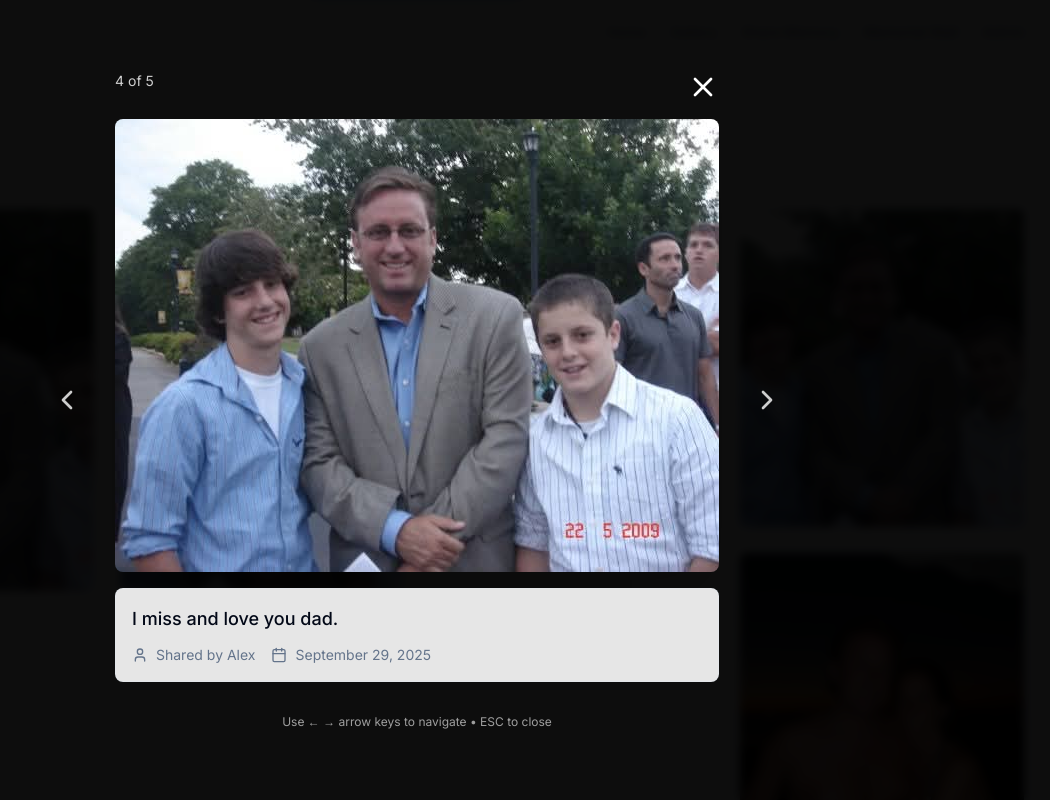
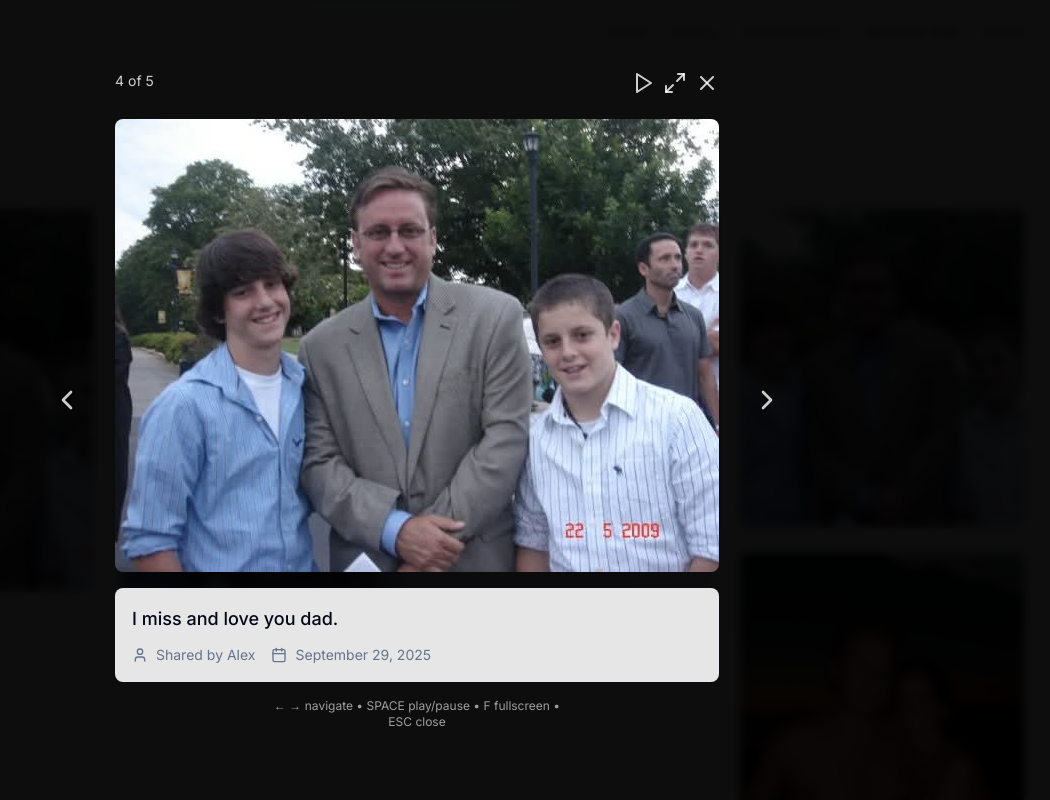
Before and after one commit to mun1ch/rudy-memorial, a Next.js app: page /gallery in a window 1280 px wide. Both pictures are taken after a click on the element 795 px from the left and 856 px from the top of the page. Shown: the part 456-1256 px from the top of the page, without its empty margins (223-1273 px from the left). Built offline with nearby package versions, Linux system fonts and the light colour scheme.

Commit message:
Auto pause works well

```diff
--- a/app/(public)/gallery/page.tsx
+++ b/app/(public)/gallery/page.tsx
@@ -2,10 +2,10 @@
 
 import { Button } from "@/components/ui/button";
 import { Card, CardContent } from "@/components/ui/card";
-import { Camera, Upload, Heart, Eye, Calendar, User, ChevronLeft, ChevronRight, X } from "lucide-react";
+import { Camera, Upload, Heart, Eye, Calendar, User, ChevronLeft, ChevronRight, X, Maximize2, Minimize2, Play, Pause } from "lucide-react";
 import Link from "next/link";
 import Image from "next/image";
-import { useState, useEffect } from "react";
+import { useState, useEffect, useRef, useCallback } from "react";
 
 interface Photo {
   id: string;
@@ -19,10 +19,18 @@ interface Photo {
   approved: boolean;
 }
 
+// Global auto-play state - completely independent of React
+let isAutoPlaying = false;
+let playInterval: NodeJS.Timeout | null = null;
+let currentPhotos: Photo[] = [];
+let currentPhotoIndex = 0;
+
 export default function GalleryPage() {
   const [photos, setPhotos] = useState<Photo[]>([]);
   const [loading, setLoading] = useState(true);
   const [selectedPhoto, setSelectedPhoto] = useState<Photo | null>(null);
+  const [isFullscreen, setIsFullscreen] = useState(false);
+  const [isPlaying, setIsPlaying] = useState(false);
 
   useEffect(() => {
     // Fetch photos from the API endpoint
@@ -55,6 +63,25 @@ export default function GalleryPage() {
     const currentIndex = photos.findIndex(photo => photo.id === selectedPhoto.id);
     const previousIndex = currentIndex > 0 ? currentIndex - 1 : photos.length - 1;
     setSelectedPhoto(photos[previousIndex]);
+    // Don't stop auto-play when navigating programmatically
+  };
+
+  const goToPreviousPhotoManual = () => {
+    stopAutoPlay(); // Stop auto-play on manual navigation
+    goToPreviousPhoto();
+    // Update global index
+    if (selectedPhoto) {
+      currentPhotoIndex = photos.findIndex(photo => photo.id === selectedPhoto.id);
+    }
+  };
+
+  const goToNextPhotoManual = () => {
+    stopAutoPlay(); // Stop auto-play on manual navigation
+    goToNextPhoto();
+    // Update global index
+    if (selectedPhoto) {
+      currentPhotoIndex = photos.findIndex(photo => photo.id === selectedPhoto.id);
+    }
   };
 
   const goToNextPhoto = () => {
@@ -62,6 +89,62 @@ export default function GalleryPage() {
     const currentIndex = photos.findIndex(photo => photo.id === selectedPhoto.id);
     const nextIndex = currentIndex < photos.length - 1 ? currentIndex + 1 : 0;
     setSelectedPhoto(photos[nextIndex]);
+    // Don't stop auto-play when navigating programmatically
+  };
+
+  const startAutoPlay = () => {
+    if (photos.length <= 1) return;
+
+    isAutoPlaying = true;
+    setIsPlaying(true);
+
+    // Store photos and current index globally
+    currentPhotos = [...photos];
+    currentPhotoIndex = photos.findIndex(photo => photo.id === selectedPhoto?.id);
+    if (currentPhotoIndex === -1) currentPhotoIndex = 0;
+
+    // Clear any existing interval
+    if (playInterval) {
+      clearInterval(playInterval);
+    }
+
+    // Start new interval - completely independent of React
+    playInterval = setInterval(() => {
+      if (isAutoPlaying && currentPhotos.length > 0) {
+        // Move to next photo
+        currentPhotoIndex = (currentPhotoIndex + 1) % currentPhotos.length;
+
+        // Update React state
+        setSelectedPhoto(currentPhotos[currentPhotoIndex]);
+      }
+    }, 3000); // 3 seconds between photos
+  };
+
+  const stopAutoPlay = () => {
+    isAutoPlaying = false;
+    setIsPlaying(false);
+    if (playInterval) {
+      clearInterval(playInterval);
+      playInterval = null;
+    }
+  };
+
+  const toggleAutoPlay = () => {
+    if (isAutoPlaying) {
+      stopAutoPlay();
+    } else {
+      startAutoPlay();
+    }
+  };
+
+  const toggleFullscreen = () => {
+    if (!document.fullscreenElement) {
+      document.documentElement.requestFullscreen();
+      setIsFullscreen(true);
+    } else {
+      document.exitFullscreen();
+      setIsFullscreen(false);
+    }
   };
 
   const handleKeyDown = (event: KeyboardEvent) => {
@@ -70,15 +153,24 @@ export default function GalleryPage() {
     switch (event.key) {
       case 'ArrowLeft':
         event.preventDefault();
-        goToPreviousPhoto();
+        goToPreviousPhotoManual();
         break;
       case 'ArrowRight':
         event.preventDefault();
-        goToNextPhoto();
+        goToNextPhotoManual();
         break;
       case 'Escape':
         event.preventDefault();
+        stopAutoPlay();
         setSelectedPhoto(null);
+        break;
+      case ' ':
+        event.preventDefault();
+        toggleAutoPlay();
+        break;
+      case 'f':
+        event.preventDefault();
+        toggleFullscreen();
         break;
     }
   };
@@ -89,13 +181,25 @@ export default function GalleryPage() {
       document.body.style.overflow = 'hidden'; // Prevent background scrolling
     } else {
       document.body.style.overflow = 'unset';
+      stopAutoPlay(); // Stop auto-play when closing lightbox
     }
 
     return () => {
       document.removeEventListener('keydown', handleKeyDown);
       document.body.style.overflow = 'unset';
+      // DON'T stop auto-play here - it was stopping every time selectedPhoto changed!
     };
   }, [selectedPhoto]);
+
+  // Handle fullscreen change events
+  useEffect(() => {
+    const handleFullscreenChange = () => {
+      setIsFullscreen(!!document.fullscreenElement);
+    };
+
+    document.addEventListener('fullscreenchange', handleFullscreenChange);
+    return () => document.removeEventListener('fullscreenchange', handleFullscreenChange);
+  }, []);
 
   if (loading) {
     return (
@@ -243,30 +347,55 @@ export default function GalleryPage() {
       {/* Lightbox Modal */}
       {selectedPhoto && (
         <div
-          className="fixed inset-0 z-50 bg-black/95 backdrop-blur-sm flex items-center justify-center p-4"
+          className={`fixed inset-0 z-50 bg-black/95 backdrop-blur-sm flex items-center justify-center p-4 ${isFullscreen ? 'p-0' : ''}`}
           onClick={(e) => {
             if (e.target === e.currentTarget) setSelectedPhoto(null);
           }}
         >
-          <div className="relative max-w-4xl max-h-full">
-            {/* Close Button */}
-            <button
-              onClick={() => setSelectedPhoto(null)}
-              className="absolute -top-12 right-0 text-white hover:text-white/80 transition-colors z-10"
-            >
-              <X className="w-8 h-8" />
-            </button>
+          <div className={`relative ${isFullscreen ? 'w-full h-full' : 'max-w-4xl max-h-full'}`}>
+            {/* Control Buttons */}
+            <div className="absolute -top-12 right-0 flex items-center gap-2 z-10">
+              {/* Auto-play Button */}
+              {photos.length > 1 && (
+                <button
+                  onClick={toggleAutoPlay}
+                  className="text-white/80 hover:text-white transition-colors"
+                  title={isPlaying ? "Pause slideshow" : "Play slideshow"}
+                >
+                  {isPlaying ? <Pause className="w-6 h-6" /> : <Play className="w-6 h-6" />}
+                </button>
+              )}
+
+              {/* Fullscreen Button */}
+              <button
+                onClick={toggleFullscreen}
+                className="text-white/80 hover:text-white transition-colors"
+                title={isFullscreen ? "Exit fullscreen" : "Enter fullscreen"}
+              >
+                {isFullscreen ? <Minimize2 className="w-6 h-6" /> : <Maximize2 className="w-6 h-6" />}
+              </button>
+
+              {/* Close Button */}
+              <button
+                onClick={() => setSelectedPhoto(null)}
+                className="text-white/80 hover:text-white transition-colors"
+                title="Close"
+              >
+                <X className="w-6 h-6" />
+              </button>
+            </div>
 
             {/* Photo Counter */}
             <div className="absolute -top-12 left-0 text-white/80 text-sm z-10">
               {photos.findIndex(photo => photo.id === selectedPhoto.id) + 1} of {photos.length}
+              {isPlaying && <span className="ml-2 text-xs">• Auto-playing</span>}
             </div>
 
             {/* Navigation Arrows - Outside the photo */}
             {photos.length > 1 && (
               <>
                 <button
-                  onClick={goToPreviousPhoto}
+                  onClick={goToPreviousPhotoManual}
                   className="absolute -left-16 top-1/2 -translate-y-1/2 text-white/80 hover:text-white hover:scale-110 transition-all duration-200 z-10"
                   aria-label="Previous photo"
                 >
@@ -274,7 +403,7 @@ export default function GalleryPage() {
                 </button>
 
                 <button
-                  onClick={goToNextPhoto}
+                  onClick={goToNextPhotoManual}
                   className="absolute -right-16 top-1/2 -translate-y-1/2 text-white/80 hover:text-white hover:scale-110 transition-all duration-200 z-10"
                   aria-label="Next photo"
                 >
@@ -283,13 +412,13 @@ export default function GalleryPage() {
               </>
             )}
 
-            <div className="relative">
+            <div className="relative flex items-center justify-center h-full">
               <Image
                 src={selectedPhoto.url}
                 alt={selectedPhoto.caption || "Photo of Rudy"}
                 width={1000}
                 height={800}
-                className="max-h-[75vh] max-w-full w-auto mx-auto object-contain rounded-lg shadow-2xl"
+                className={`${isFullscreen ? 'max-h-[90vh]' : 'max-h-[75vh]'} max-w-full w-auto mx-auto object-contain rounded-lg shadow-2xl`}
                 priority
               />
             </div>
@@ -319,7 +448,7 @@ export default function GalleryPage() {
 
             {/* Keyboard Navigation Hint */}
             <div className="absolute -bottom-12 left-1/2 -translate-x-1/2 text-white/60 text-xs text-center">
-              Use ← → arrow keys to navigate • ESC to close
+              ← → navigate • SPACE play/pause • F fullscreen • ESC close
             </div>
           </div>
         </div>
```
